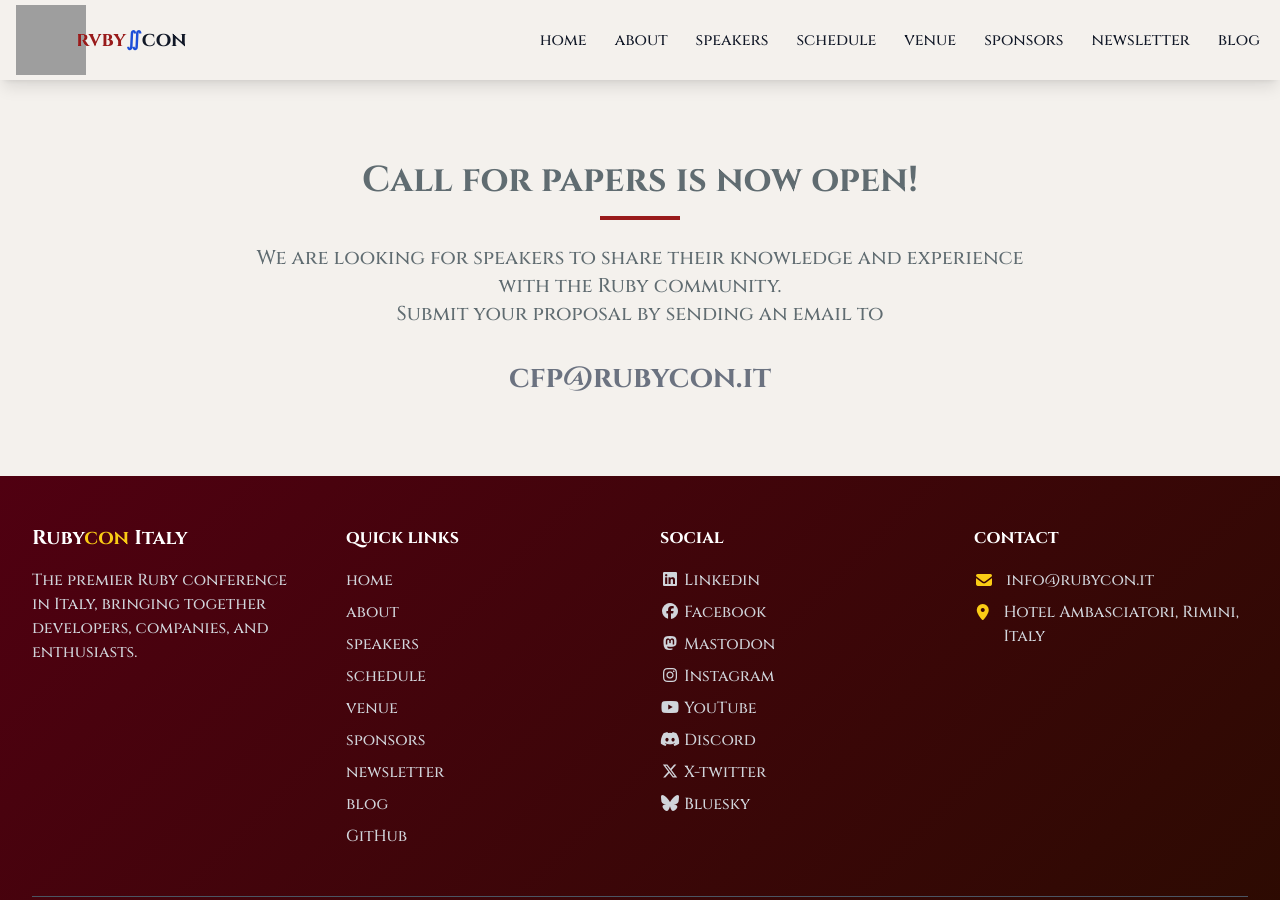
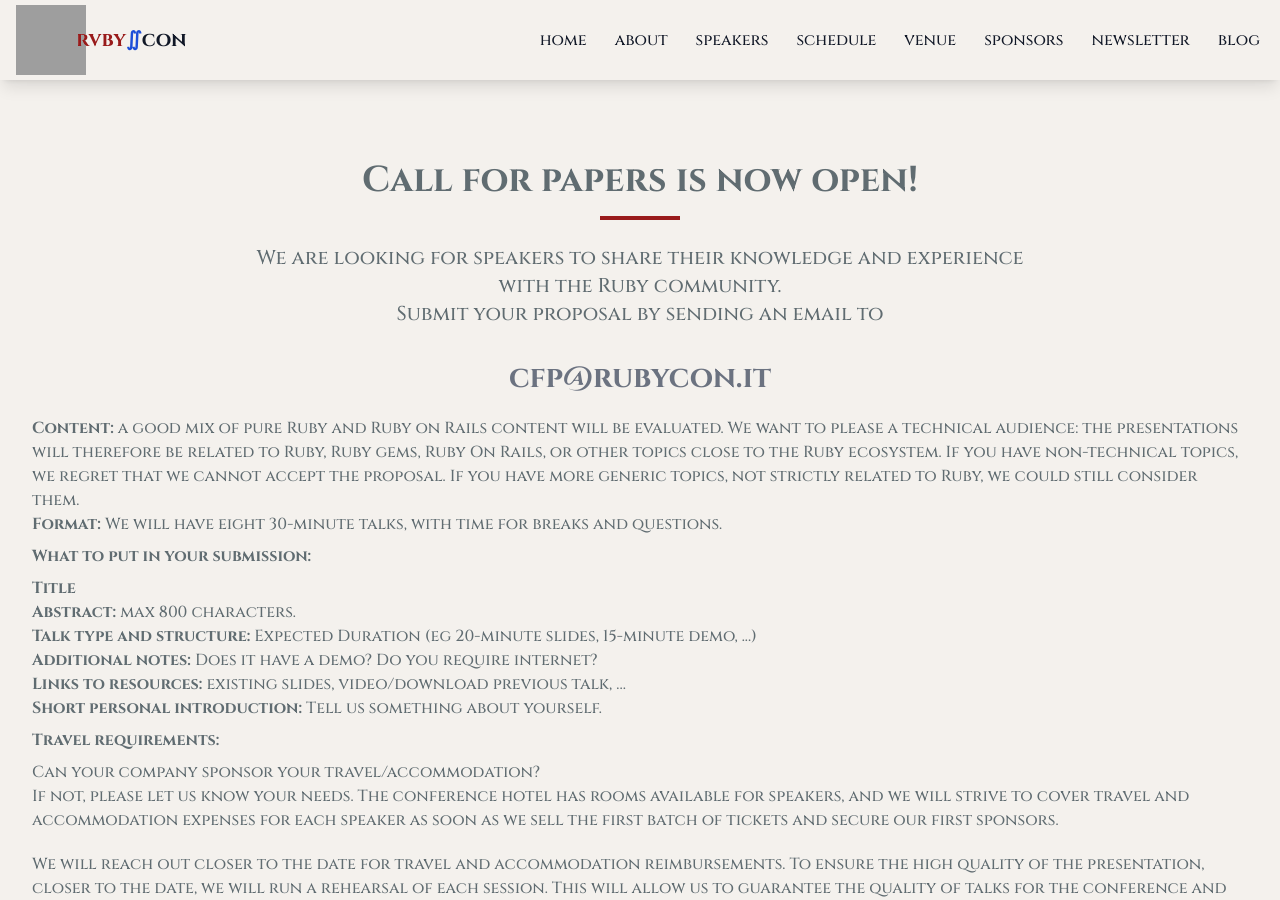
Before and after one commit to palladius/rubycon.it, a Jekyll site: the page built from rubycon.it/cfp.html, in a window 1280 px wide and 900 px high. Built offline with Jekyll 4.4.1, drawn with Linux system fonts in a browser that asks for light colours; nearby versions of some CDN libraries; some of the changed text lies outside the part shown; grey boxes are pictures that could not be loaded.

Commit message:
Adding CFP info

```diff
--- a/rubycon.it/cfp.html
+++ b/rubycon.it/cfp.html
@@ -7,6 +7,29 @@
     <div class="text-center text-3xl font-bold" style="margin-top: -2rem;" data-aos="fade-up">
         <a href="mailto:{{ site.info_email }}" class="text-gray-500 hover:text-red-900">{{ site.cfp_email }}</a>
     </div>
+
+    <div class="mt-5">
+        <ul>
+            <li><strong>Content:</strong> a good mix of pure Ruby and Ruby on Rails content will be evaluated. We want to please a technical audience: the presentations will therefore be related to Ruby, Ruby gems, Ruby On Rails, or other topics close to the Ruby ecosystem. If you have non-technical topics, we regret that we cannot accept the proposal. If you have more generic topics, not strictly related to Ruby, we could still consider them.</li>
+            <li><strong>Format:</strong> We will have eight 30-minute talks, with time for breaks and questions.</li>
+            <li class="mt-2"><strong>What to put in your submission:</strong></li>
+            <li class="mt-2"><strong>Title</strong></li>
+            <li><strong>Abstract:</strong> max 800 characters.</li>
+            <li><strong>Talk type and structure:</strong> Expected Duration (eg 20-minute slides, 15-minute demo, ...)</li>
+            <li><strong>Additional notes:</strong> Does it have a demo? Do you require internet?</li>
+            <li><strong>Links to resources: </strong> existing slides, video/download previous talk, …<li>
+            <li><strong>Short personal introduction: </strong>Tell us something about yourself.</li>
+            <li class="mt-2"><strong>Travel requirements:</strong></li>
+            <li class="mt-2">Can your company sponsor your travel/accommodation?</li>
+            <li>If not, please let us know your needs. The conference hotel has rooms available for speakers, and we will strive to cover travel and accommodation expenses for each speaker as soon as we sell the first batch of tickets and secure our first sponsors.</li>
+        </ul>
+    </div>
+
+    <div class="mt-5">
+        We will reach out closer to the date for travel and accommodation reimbursements.
+        To ensure the high quality of the presentation, closer to the date, we will run a rehearsal of each session. This will allow us to guarantee the quality of talks for the conference and will give each speaker the possibility to receive feedback before the presentation. We owe this to our audience.
+    </div>
+
 {% endcapture %}
 
 {% include section.html
```
